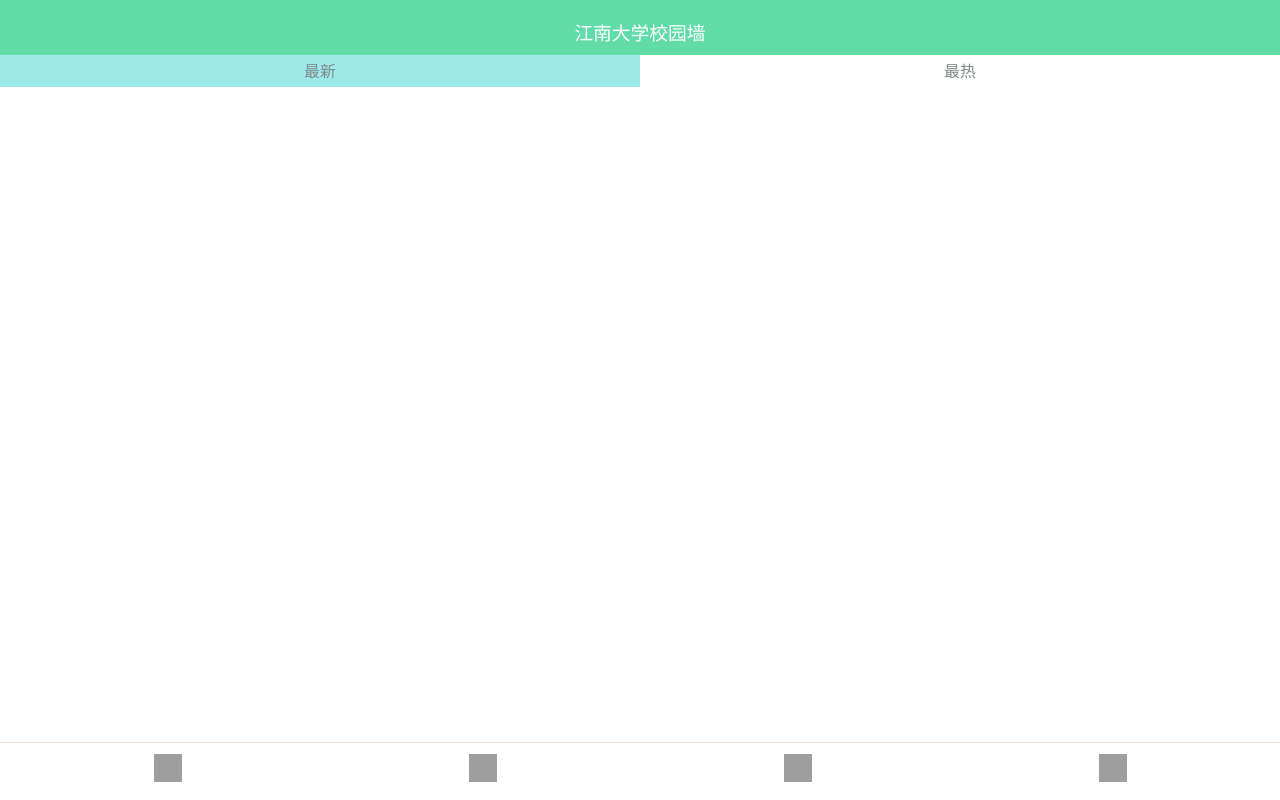
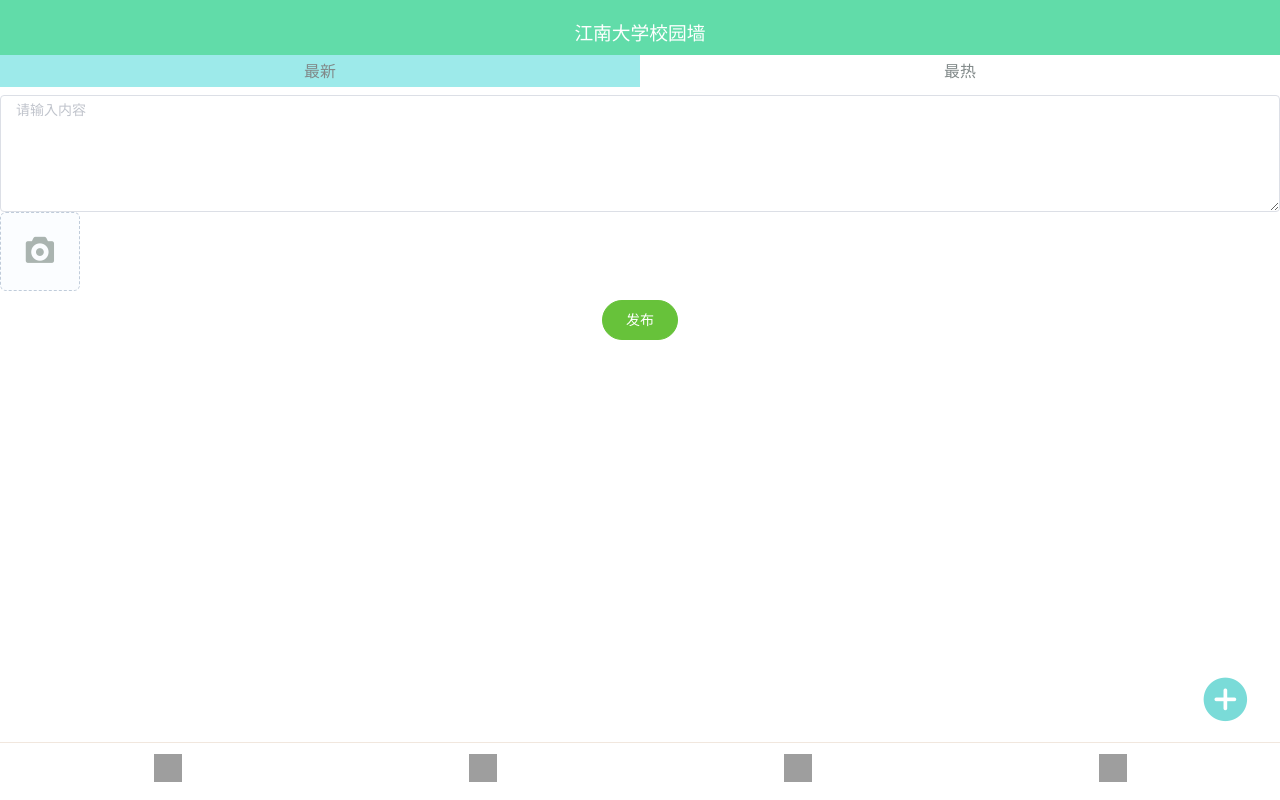
Before and after one commit to SkipperOVO/schoolBoard, a Vue app: page /post in a window 1280 px wide. Built offline with nearby package versions, Linux system fonts and the light colour scheme; grey boxes are pictures that could not be loaded; what mint-ui would draw is missing.

Commit message:
添加简单的发布界面

```diff
--- a/src/App.vue
+++ b/src/App.vue
@@ -12,7 +12,12 @@
         <Navigator ref="nav-child" @changeSwitchState="changeSwitchState"></Navigator>
       </el-footer>
     </el-container>
+<!--  add a new post-->
+    <div id="add-post">
+      <i class="el-icon-circle-plus" @click="addPost"></i>
+    </div>
   </div>
+
 </template>
 
 <script>
@@ -20,10 +25,6 @@
 import Navigator from "@/components/Navigator";
 import Header from "@/components/Header";
 import HeadPane from "@/components/HeadPane";
-// import Sale from "@/pages/Sale"
-// import Delivery from "@/pages/Delivery"
-// import Study from "@/pages/Study"
-// import User from "@/pages/User"
 
 
 export default {
@@ -31,8 +32,7 @@
   components: {
     HeadPane,
     Navigator,
-    Header
-
+    Header,
   },
   data() {
     return {
@@ -49,6 +49,9 @@
       } else {
         this.switchStyle = "slide-left";
       }
+    },
+    addPost() {
+      this.$router.push("/post");
     }
   }
 }
@@ -197,32 +200,6 @@
   width: 100% !important;
 }
 
-/*页面切换动画*/
-/*.slide-fade{*/
-/*  position: fixed;left:0;right: 0;*/
-/*  width: 100%;*/
-/*  background-color: white;*/
-/*}*/
-/*.slide-fade-enter .slide-fade-leave-to*/
-/*{*/
-/*  left:0;top: 0;right: 0;*/
-/*  position: absolute;*/
-/*  transform:translateX(-9.947rem) translateY(0rem) rotate(0deg) scale(1);*/
-/*  opacity:1;*/
-/*}*/
-
-/*.slide-fade-enter-active {*/
-/*  background-color: white;*/
-/*  transition: all 0.6s ease;*/
-/*}*/
-
-/*.slide-fade-leave-active {*/
-/*  transition: all 0.7s ease;*/
-/*  background-color: white;*/
-/*  transform:translateX(9.947rem) translateY(0rem) rotate(0deg) scale(1) ;*/
-/*  opacity: 1;*/
-/*  z-index: 100;*/
-/*}*/
 
 .slide-left {
   position: fixed;
@@ -263,7 +240,6 @@
 }
 
 
-
 .slide-right {
   position: fixed;
   top: 0;
@@ -302,10 +278,21 @@
   overflow: hidden;
 }
 
-/*.freeze {*/
-/*  position: fixed!important;*/
-/*  !*bottom: 0 !important;*!*/
-/*  overflow: hidden;*/
-/*}*/
+/*post 按钮样式*/
+#add-post {
+  position: fixed;
+  bottom: 1.857rem;
+  right: 0.796rem;
+
+  color: #7adbd8;
+  font-size: 1.326rem;
+  transition: 0.2s;
+}
+
+#add-post:active {
+
+  color: #b0fff5;
+  font-size: 1.426rem;
+}
 
 </style>
--- /dev/null
+++ b/src/pages/Post.vue
@@ -0,0 +1,99 @@
+<template>
+  <el-main>
+    <el-input
+        type="textarea"
+        :rows="5"
+        placeholder="请输入内容"
+        v-model="textArea">
+    </el-input>
+    <el-upload class="img-upload-box"
+        action="#"
+        list-type="picture-card"
+        :auto-upload="false">
+      <i slot="default" class="el-icon-camera-solid" style="color: #aab4b0;font-size: 0.928rem"></i>
+      <div slot="file" slot-scope="{file}">
+        <img
+            class="el-upload-list__item-thumbnail"
+            :src="file.url" alt=""
+        >
+        <span class="el-upload-list__item-actions">
+        <span
+            class="el-upload-list__item-preview"
+            @click="handlePictureCardPreview(file)"
+        >
+          <i class="el-icon-zoom-in"></i>
+        </span>
+        <span
+            v-if="!disabled"
+            class="el-upload-list__item-delete"
+            @click="handleDownload(file)"
+        >
+          <i class="el-icon-download"></i>
+        </span>
+        <span
+            v-if="!disabled"
+            class="el-upload-list__item-delete"
+            @click="handleRemove(file)"
+        >
+          <i class="el-icon-delete"></i>
+        </span>
+      </span>
+      </div>
+    </el-upload>
+    <el-button type="success" round>发布</el-button>
+  </el-main>
+</template>
+
+<script>
+export default {
+  name: "Post",
+  data() {
+    return {
+      textArea: "",
+      dialogImageUrl: '',
+      dialogVisible: false
+    }
+  },
+  methods: {
+    handleRemove(file) {
+      console.log(file);
+    },
+    handlePictureCardPreview(file) {
+      this.dialogImageUrl = file.url;
+      this.dialogVisible = true;
+    },
+    handleDownload(file) {
+      console.log(file);
+    }
+  }
+}
+</script>
+
+<style>
+
+.el-upload--picture-card {
+  height: 2.122rem;
+  width: 2.122rem;
+  line-height: normal;
+}
+
+.el-upload {
+  display: flex;
+  align-content: space-around;
+  justify-content: space-around;
+  align-items: center;
+  flex-direction: column;
+  flex-wrap: wrap;
+}
+
+/*修改上传图像缩略图外框大小*/
+.el-upload-list--picture-card .el-upload-list__item {
+  height: 2.653rem;
+  width: 2.653rem;
+}
+
+/*修改 el-button 点击时的蓝色底色*/
+.el-button {
+  cursor: none;
+}
+</style>
--- a/src/router/index.js
+++ b/src/router/index.js
@@ -34,6 +34,10 @@
         {
             path: '/myPost',
             component: (resolve => require(['@/pages/MyPost'],resolve))
+        },
+        {
+            path: '/post',
+            component: (resolve => require(['@/pages/Post'],resolve))
         }
     ],
 
```
Also changed, not shown: 1 other file (tests, documents, lock files or other folders).
